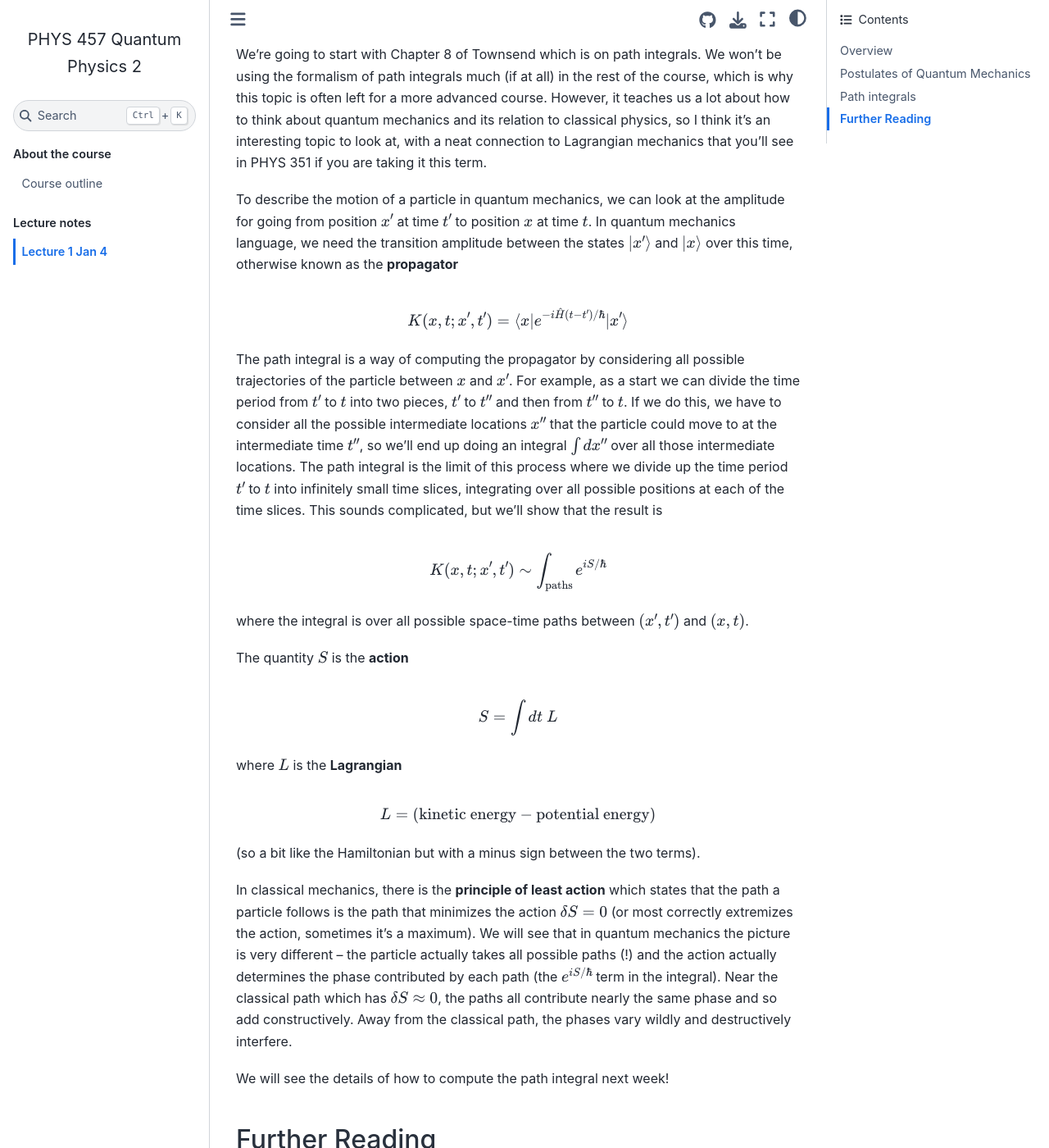
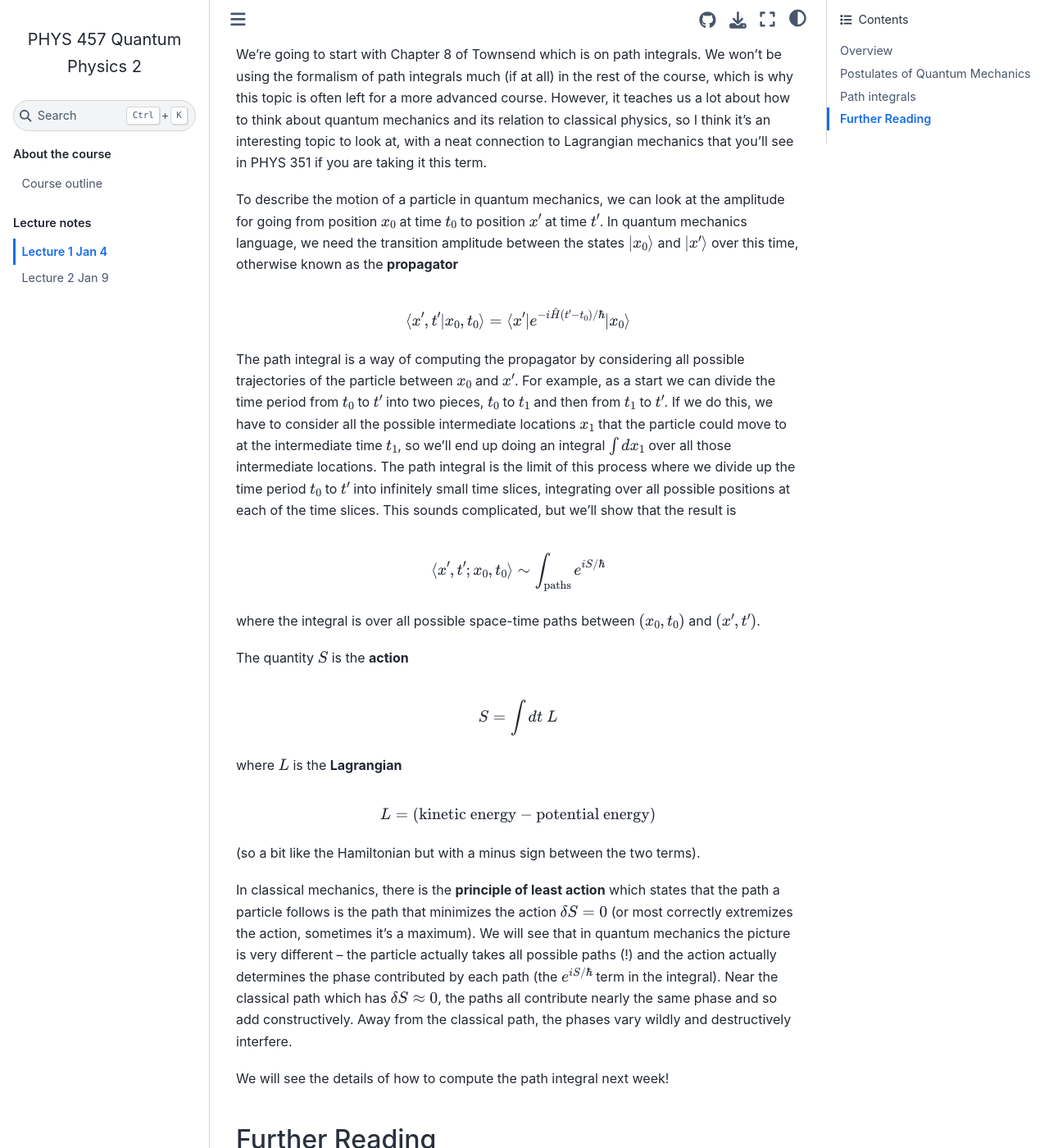
Before and after one commit to andrewcumming/phys457, a Jupyter Book: the page built from lecture1.md, in a window 1280 px wide and 1400 px high, scrolled down 3656 px. Shown: the whole window at 82% size. Built offline with Jupyter Book 1.0.4 settings and Sphinx 7.4.7 and the Sphinx Book theme 1.1.4, drawn with Linux system fonts in a browser that asks for light colours; some of the changed text lies outside the part shown.

Commit message:
Update outline and lecture 1, add lecture 2

```diff
--- a/_toc.yml
+++ b/_toc.yml
@@ -11,3 +11,4 @@ parts:
     - caption: Lecture notes
       chapters:
         - file: lecture1
+        - file: lecture2
--- a/lecture1.md
+++ b/lecture1.md
@@ -92,15 +92,15 @@ $$\braket{n,t|m, t^\prime}$$
 
 We're going to start with Chapter 8 of Townsend which is on path integrals. We won't be using the formalism of path integrals much  (if at all) in the rest of the course, which is why this topic is often left for a more advanced course. However, it teaches us a lot about how to think about quantum mechanics and its relation to classical physics, so I think it's an interesting topic to look at, with a neat connection to Lagrangian mechanics that you'll see in PHYS 351 if you are taking it this term.
 
-To describe the motion of a particle in quantum mechanics, we can look at the amplitude for going from position $x^\prime$ at time $t^\prime$ to position $x$ at time $t$. In quantum mechanics language, we need the transition amplitude between the states $\ket{x^\prime}$ and $\ket{x}$ over this time, otherwise known as the **propagator**
+To describe the motion of a particle in quantum mechanics, we can look at the amplitude for going from position $x_0$ at time $t_0$ to position $x^\prime$ at time $t^\prime$. In quantum mechanics language, we need the transition amplitude between the states $\ket{x_0}$ and $\ket{x^\prime}$ over this time, otherwise known as the **propagator**
 
-$$K(x,t; x^\prime, t^\prime) = \braket{x|e^{-i\hat{H}(t-t^\prime)/\hbar}|x^\prime}$$
+$$\braket{x^\prime,t^\prime | x_0, t_0} = \braket{x^\prime|e^{-i\hat{H}(t^\prime-t_0)/\hbar}|x_0}$$
 
-The path integral is a way of computing the propagator by considering all possible trajectories of the particle between $x$ and $x^\prime$. For example, as a start we can divide the time period from $t^\prime$ to $t$ into two pieces, $t^\prime$ to $t^{\prime\prime}$ and then from $t^{\prime\prime}$ to $t$. If we do this, we have to consider all the possible intermediate locations $x^{\prime\prime}$ that the particle could move to at the intermediate time $t^{\prime\prime}$, so we'll end up doing an integral $\int dx^{\prime\prime}$ over all those intermediate locations. The path integral is the limit of this process where we divide up the time period $t^\prime$ to $t$ into infinitely small time slices, integrating over all possible positions at each of the time slices. This sounds complicated, but we'll show that the result is
+The path integral is a way of computing the propagator by considering all possible trajectories of the particle between $x_0$ and $x^\prime$. For example, as a start we can divide the time period from $t_0$ to $t^\prime$ into two pieces, $t_0$ to $t_1$ and then from $t_1$ to $t^\prime$. If we do this, we have to consider all the possible intermediate locations $x_1$ that the particle could move to at the intermediate time $t_1$, so we'll end up doing an integral $\int dx_1$ over all those intermediate locations. The path integral is the limit of this process where we divide up the time period $t_0$ to $t^\prime$ into infinitely small time slices, integrating over all possible positions at each of the time slices. This sounds complicated, but we'll show that the result is
 
-$$K(x,t; x^\prime, t^\prime) \sim \int_\mathrm{paths} e^{iS/\hbar}$$
+$$\braket{x^\prime,t^\prime; x_0, t_0} \sim \int_\mathrm{paths} e^{iS/\hbar}$$
 
-where the integral is over all possible space-time paths between $(x^\prime, t^\prime)$ and $(x,t)$.
+where the integral is over all possible space-time paths between $(x_0, t_0)$ and $(x^\prime,t^\prime)$.
 
 The quantity $S$ is the **action**
 
@@ -119,5 +119,5 @@ We will see the details of how to compute the path integral next week!
 
 ## Further Reading
 
-- Chapter 8 of Townsend
+- Section 8.1 of Townsend for the basic idea behind the path integral.
 - [The Principle of Least Action](https://www.feynmanlectures.caltech.edu/II_19.html) from Volume 2 of the Feynman Lectures on Physics. See also [Optics: The Principle of Least Time](https://www.feynmanlectures.caltech.edu/I_26.html) from Volume 1.
```
Also changed, not shown: lecture2.md (added, +137 -0 lines), outline.md (+2 -1 lines).
